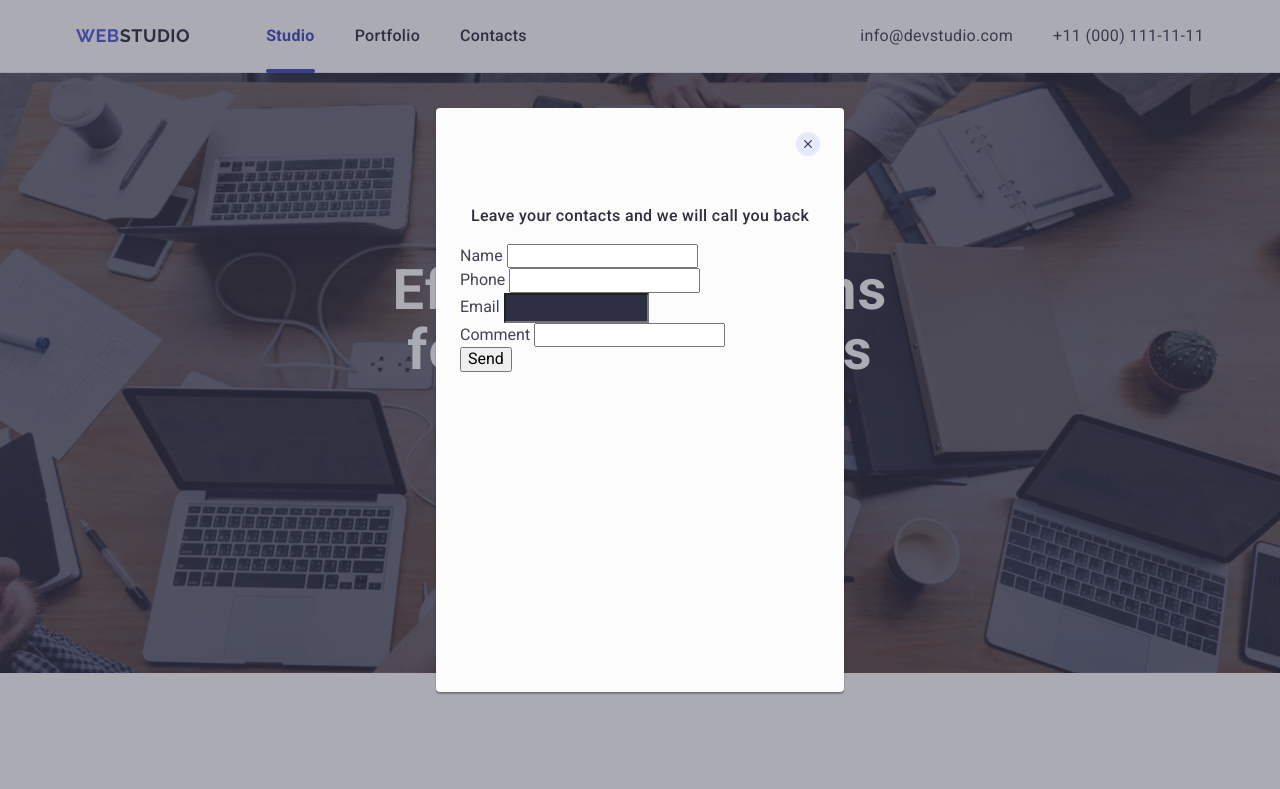
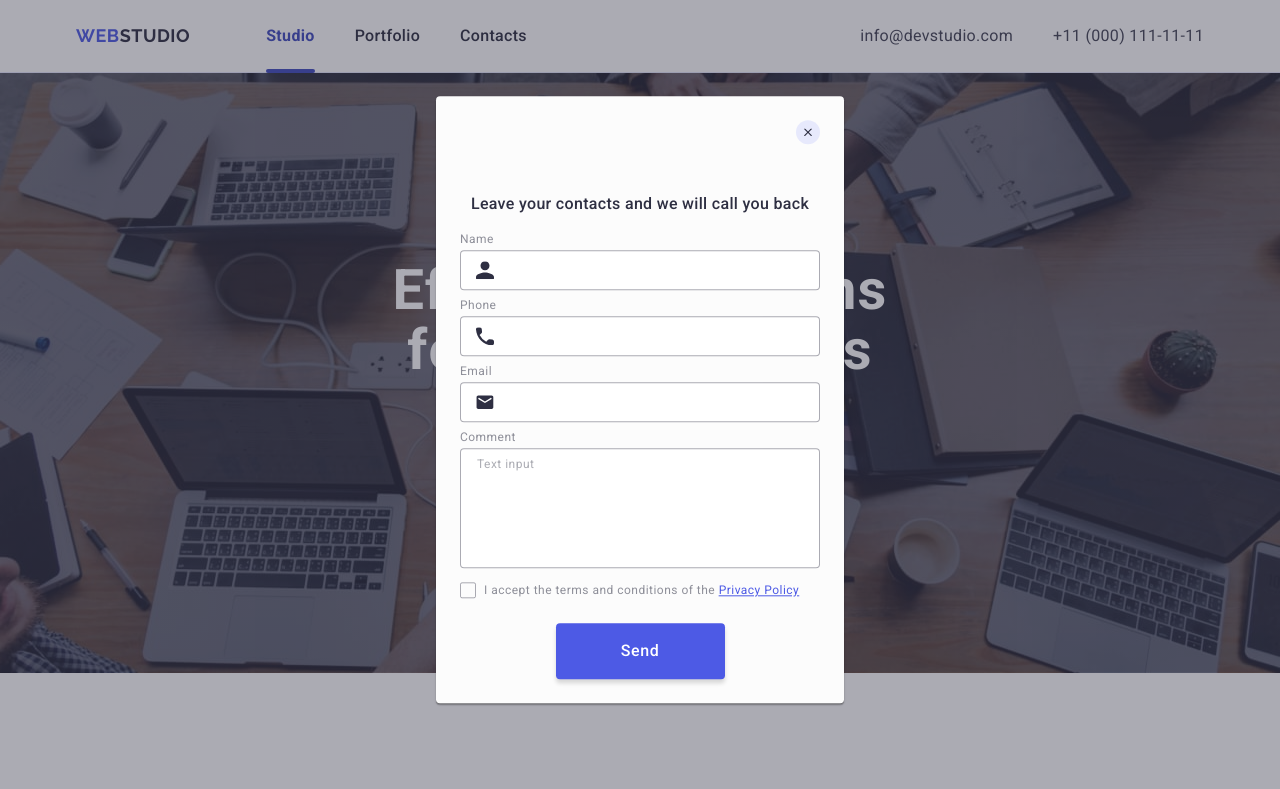
Before and after one commit to Slavik894/goit-markup-hw-05, a plain HTML site: page index.html in a window 1280 px wide. Shown: the top 789 px of the page. Drawn offline with nearby package versions, Linux system fonts and the light colour scheme.

Commit message:
add modal window styles

```diff
--- a/css/styles.css
+++ b/css/styles.css
@@ -494,7 +494,7 @@ img {
   padding: 8px 16px;
 
 }
-input[type=email]{
+ .email-input{
   background-color: #2e2f42;
   font-weight: 400;
   font-size: 12px;
@@ -562,13 +562,14 @@ color: #fff;
   padding: 24px;
 }
 .modal-header{
+  margin-top: 72px;
+  margin-bottom: 16px;
   font-weight: 500;
 font-size: 16px;
 line-height: 1.5;
 letter-spacing: 0.02em;
 text-align: center;
 color: #2e2f42;
-margin-bottom: 16px ;
 }
 .modal-close-button{
     position: absolute;
@@ -591,12 +592,121 @@ margin-bottom: 16px ;
   background-color: #404BBF;
   fill: #ffff;
 }
-.modal-header{
-  margin-top: 72px;
-}
-
 
 .modal-form{
   display: flex;
   flex-direction: column;
+
 }
+.form-label {
+  display: block;
+  margin-bottom: 4px;
+    font-weight: 400;
+font-size: 12px;
+line-height: 1.16667;
+letter-spacing: 0.04em;
+color: #8e8f99;
+margin-bottom: 4px;
+}
+.modal-form-user-input{
+  width: 100%;
+  height: 40px;
+  border: 1px solid rgba(46, 47, 66, 0.4);
+  border-radius: 4px;
+  padding-left: 38px;
+  outline: none;
+
+}
+.form-user-input-wrapper{
+  position: relative;
+
+}
+.form-wrapper-cont{
+  margin-bottom: 8px;
+}
+.form-user-icon{
+  position: absolute;
+  top: 50%;
+  left: 16px;
+  transform: translateY(-50%);
+  fill: #2e2f42;
+  transition: fill 250ms cubic-bezier(0.4, 0, 0.2, 1);
+}
+.modal-form-user-input:focus{
+  border: 1px solid #4d5ae5;
+
+}
+.modal-form-user-input:focus + .form-user-icon{
+  fill: #4d5ae5;
+}
+
+.form-user-comment{
+  width: 100%;
+  resize: none;
+  min-height: 120px;
+  border: 1px solid rgba(46, 47, 66, 0.4);
+  border-radius: 4px;
+  outline: none;
+  padding: 8px 16px;
+}
+.form-user-comment::placeholder{
+  font-weight: 400;
+font-size: 12px;
+line-height: 1.16667;
+letter-spacing: 0.04em;
+color: rgba(46, 47, 66, 0.4);
+}
+.form-user-comment:focus{
+  border: 1px solid #4d5ae5;
+}
+.custom-checkbox{
+  display: inline-flex;
+  justify-content: center;
+  align-items: center;
+  fill: transparent;
+  width: 16px;
+  height: 16px;
+  border-radius: 2px;
+  border: 1px solid rgba(46, 47, 66, 0.4);
+  margin-right: 8px;
+}
+.checkbox:checked + .form-user-checkbox .custom-checkbox{
+  border: transparent;
+  background-color: #404bbf;
+  fill: #f4f4fd;
+}
+.form-user-checkbox {
+  font-weight: 400;
+font-size: 12px;
+line-height: 1.16667;
+letter-spacing: 0.04em;
+color: #8e8f99;
+}
+
+.blue {
+  text-decoration: underline;
+  line-height: 1.33333;
+  color: #4d5ae5;
+}
+.form-checkbox-wrapper{
+  margin-bottom: 24px;
+}
+.form-send-button{
+  border-radius: 4px;
+  padding: 16px 32px;
+  width: 169px;
+  height: 56px;
+  box-shadow: 0 4px 4px 0 rgba(0, 0, 0, 0.15);
+  background: #4d5ae5;
+  border: none;
+  font-weight: 500;
+font-size: 16px;
+line-height: 1.5;
+letter-spacing: 0.04em;
+text-align: center;
+color: #fff;
+}
+.form-send-button{
+  margin-left: auto;
+  margin-right: auto;
+}
--- a/index.html
+++ b/index.html
@@ -467,26 +467,50 @@
         </button>
         <p class="modal-header">Leave your contacts and we will call you back</p>
         <form class="modal-form">
-            <label>
-                Name
-                <input type="text" name="user-name">
-            </label>
-            <label>
-                Phone
-                <input type="tel" name="user-tel">
-            </label>
-            <label>
-                Email
-                <input type="email" name="user-mail">
-            </label>
-            <label>
-              Comment
-              <input type="" name="user-mail">
-          </label>
+          <div class="form-wrapper-cont">
+            <label class="form-label" for="form-user">Name</label>
+            <div class="form-user-input-wrapper">
+                <input type="text" name="form-user-name" class="modal-form-user-input" id="form-user">
+                <svg class="form-user-icon" width="18" height="18">
+                  <use href="./images/icons.svg#icon-user"></use>
+                </svg>
+              </div>
+          </div>
+          <div class="form-wrapper-cont">
+            <label class="form-label" for="form-user-phone">Phone</label>
+            <div class="form-user-input-wrapper">
+                <input type="tel" name="modal-user-phone" class="modal-form-user-input" id="form-user-phone">
+                <svg class="form-user-icon" width="18" height="18">
+                  <use href="./images/icons.svg#icon-phone"></use>
+                </svg>
+              </div>
+          </div>
+          <div class="form-wrapper-cont">
+            <label class="form-label" for="form-user-email">Email</label>
+            <div class="form-user-input-wrapper">
+                <input type="email" name="form-user-email" class="modal-form-user-input" id="form-user-email">
+                <svg class="form-user-icon" width="18" height="18">
+                  <use href="./images/icons.svg#icon-mail"></use>
+                </svg>
+              </div>
+          </div>
+          <div class="form-wrapper-cont">
+            <label class="form-label" for="form-user-comment">Comment</label>
+            <textarea class="form-user-comment" id="form-user-comment" placeholder="Text input"></textarea>
+
+          </div>
+          <div class="form-checkbox-wrapper">
+            <input type="checkbox" id="form-user-checkbox" class="checkbox visually-hidden">
+            <label for="form-user-checkbox" class="form-user-checkbox">
+              <span class="custom-checkbox">
+                <svg class="custom-checkbox-icon" width="10" height="8">
+                  <use href="./images/icons.svg#icon-check"></use>
+                </svg>
+            </span>I accept the terms and conditions of the <a href="#" class="blue">Privacy Policy</a></label>
+          </div>
+          <button type="submit" class="form-send-button">Send</button>
         </form>
-        <button class="modal-send-button">
-          Send
-        </button>
+
       </div>
     </div>
   </body>
```
